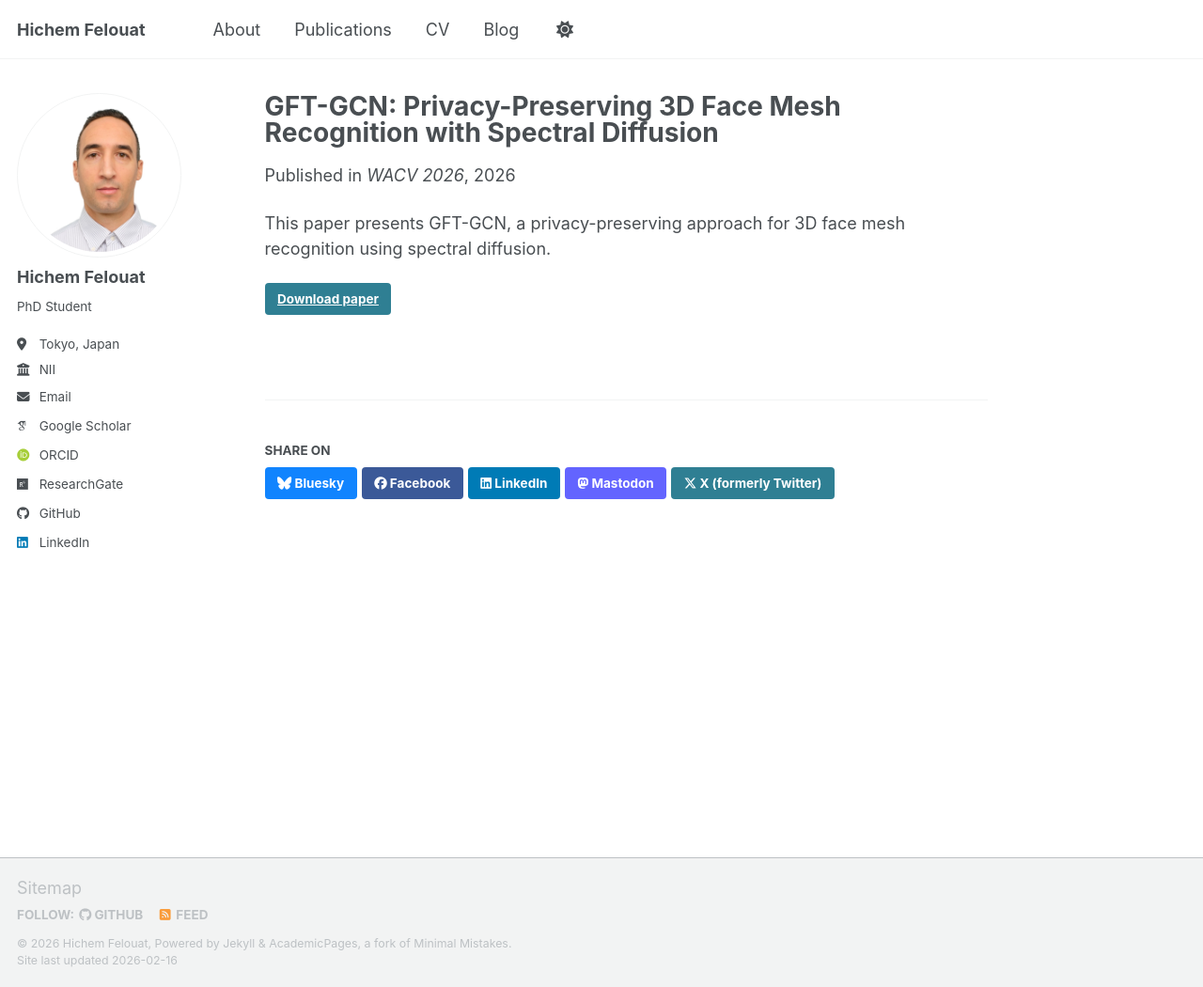
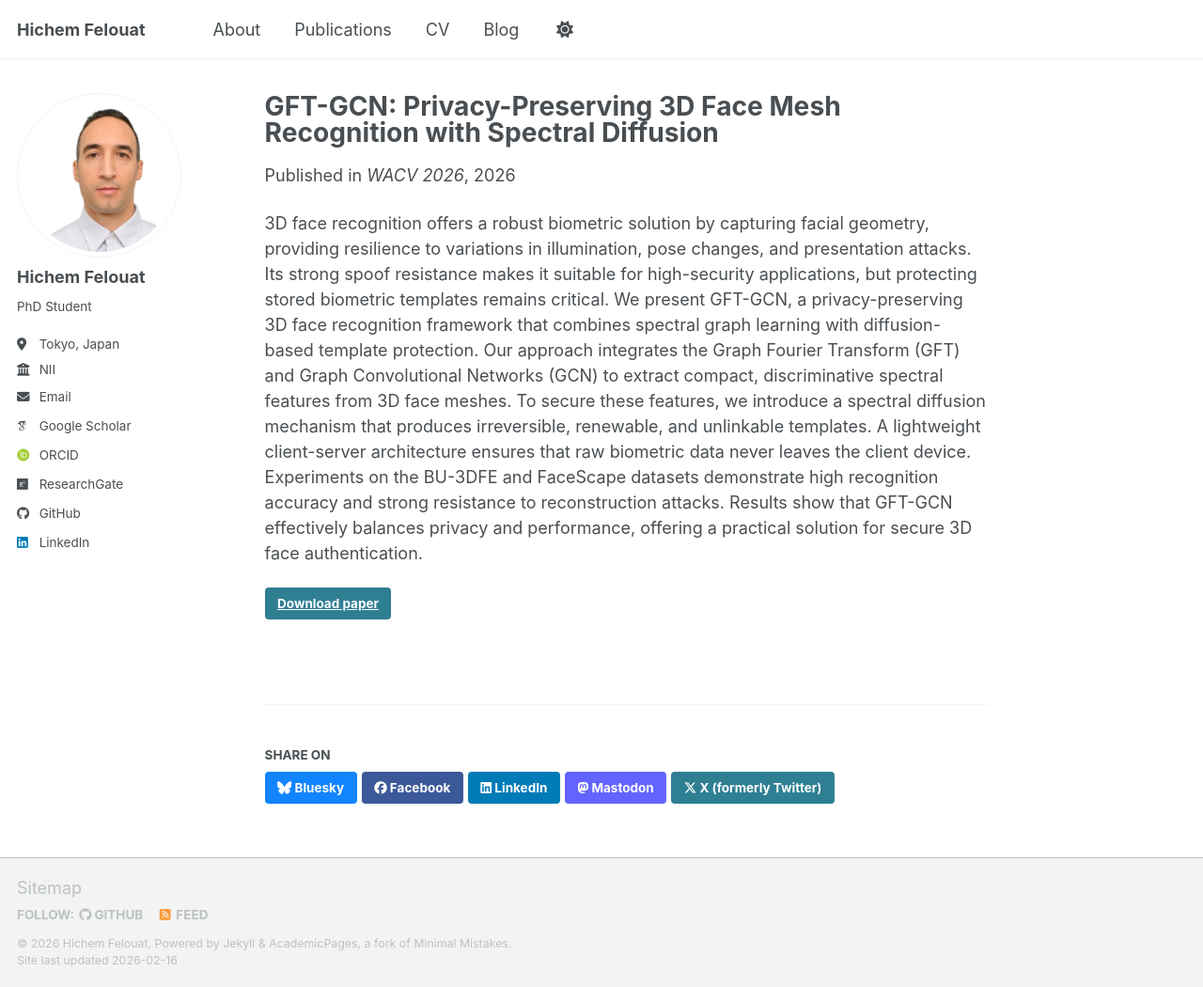
Before and after one commit to hichemfelouat/hichemfelouat.github.io, a Jekyll site: the page built from _publications/2026-01-gft-gcn.md, in a window 1280 px wide and 1050 px high. Shown: the whole window at 94% size. Built offline with Jekyll 4.4.1, drawn with Linux system fonts in a browser that asks for light colours; some web fonts are replaced; a script bundle is joined from its source files by our own code; library files that are not in the unit come from our copies.

Commit message:
Update 2026-01-gft-gcn.md

```diff
--- a/_publications/2026-01-gft-gcn.md
+++ b/_publications/2026-01-gft-gcn.md
@@ -8,6 +8,6 @@ venue: 'WACV 2026'
 paperurl: 'https://arxiv.org/pdf/2511.19958'
 ---
 
-This paper presents GFT-GCN, a privacy-preserving approach for 3D face mesh recognition using spectral diffusion.
+3D face recognition offers a robust biometric solution by capturing facial geometry, providing resilience to variations in illumination, pose changes, and presentation attacks. Its strong spoof resistance makes it suitable for high-security applications, but protecting stored biometric templates remains critical. We present GFT-GCN, a privacy-preserving 3D face recognition framework that combines spectral graph learning with diffusion-based template protection. Our approach integrates the Graph Fourier Transform (GFT) and Graph Convolutional Networks (GCN) to extract compact, discriminative spectral features from 3D face meshes. To secure these features, we introduce a spectral diffusion mechanism that produces irreversible, renewable, and unlinkable templates. A lightweight client-server architecture ensures that raw biometric data never leaves the client device. Experiments on the BU-3DFE and FaceScape datasets demonstrate high recognition accuracy and strong resistance to reconstruction attacks. Results show that GFT-GCN effectively balances privacy and performance, offering a practical solution for secure 3D face authentication.
 
 [Download paper](https://arxiv.org/pdf/2511.19958){: .btn .btn--primary}
```
